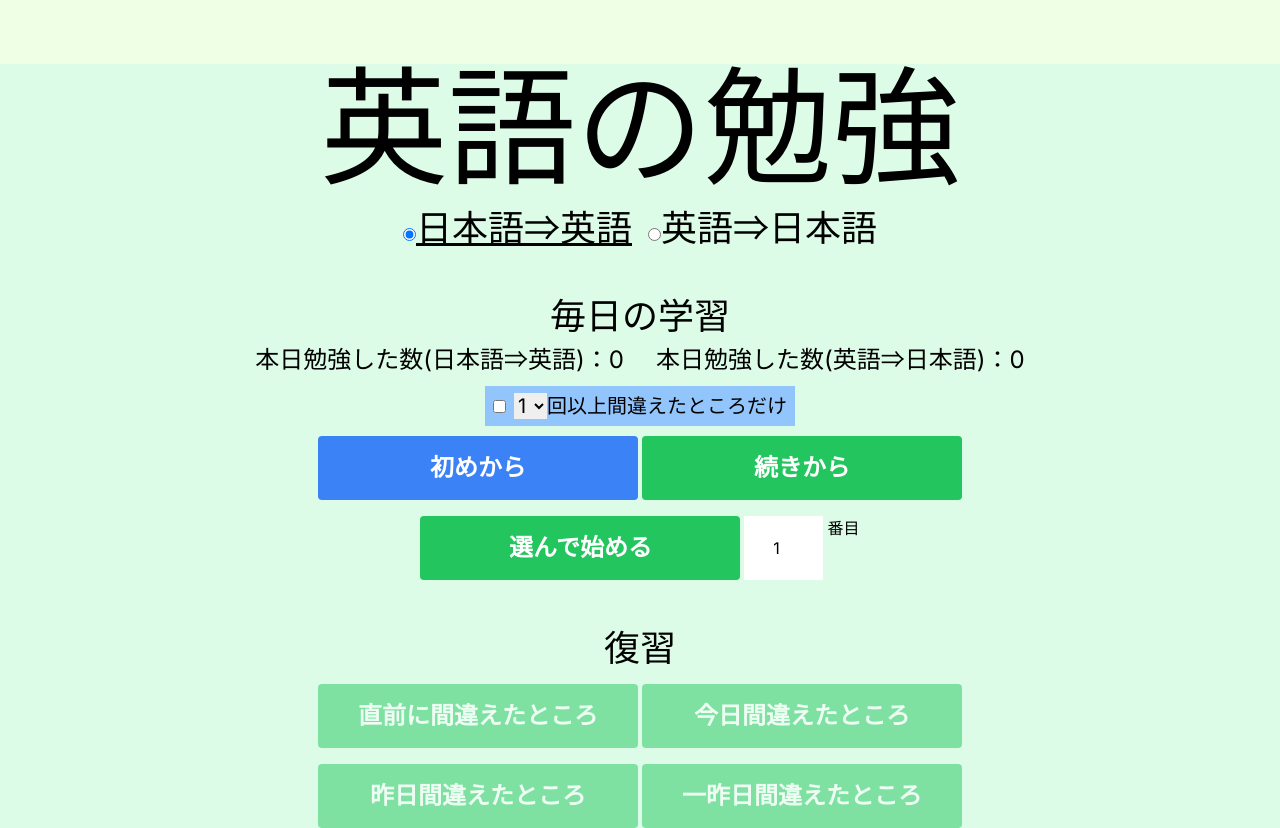
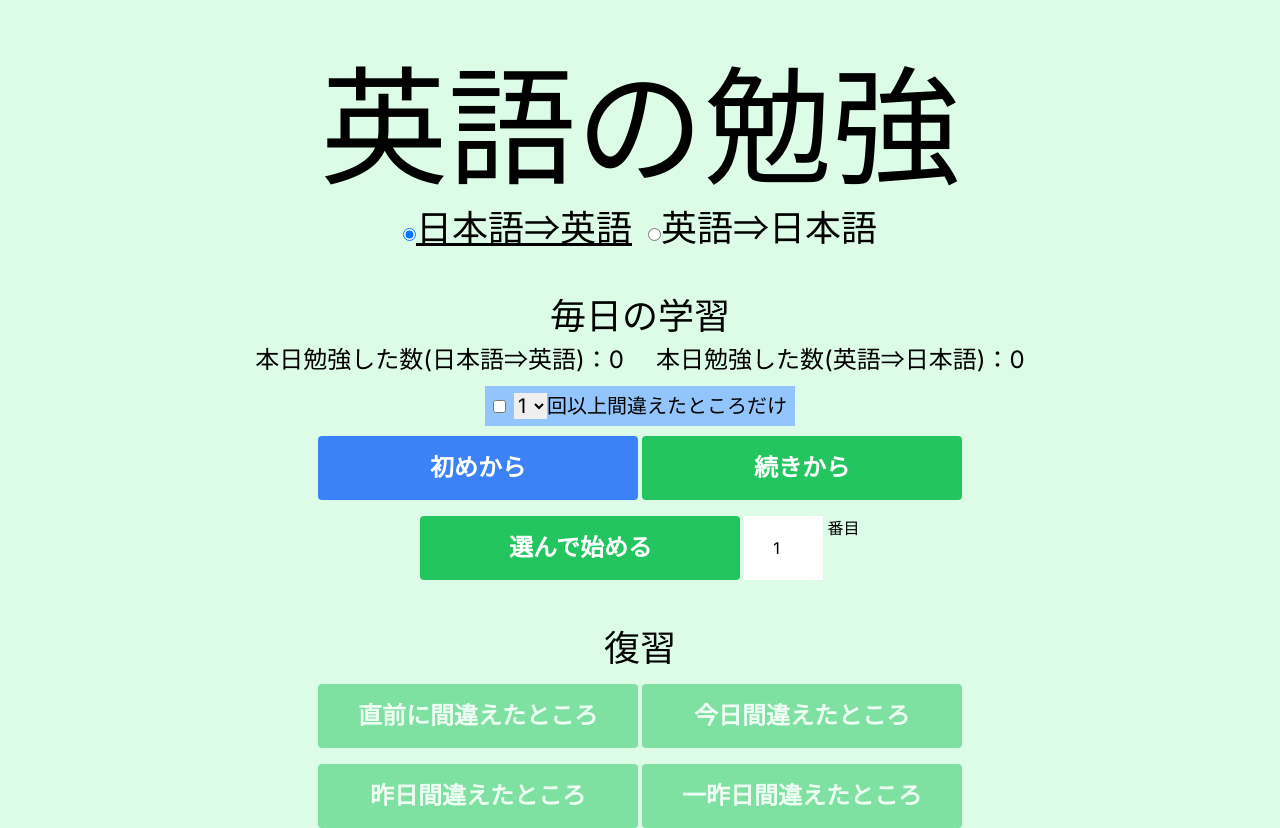
Before and after one commit to tyahha/english-words-study, a Next.js app: page / in a window 1280 px wide. Built offline with nearby package versions, Linux system fonts and the light colour scheme.

Commit message:
背景を画面いっぱいにする

```diff
--- a/app/page.tsx
+++ b/app/page.tsx
@@ -29,7 +29,7 @@ export default function Home() {
       }}
     >
       <div
-        className={`${
+        className={`min-h-screen ${
           questionType === "J2E" ? "bg-green-100" : "bg-amber-100"
         }`}
       >
--- a/components/Title.tsx
+++ b/components/Title.tsx
@@ -133,7 +133,7 @@ export const TitleView = () => {
   const [questionNumber, setQuestionNumber] = useState(1)
 
   return (
-    <main className="mt-16">
+    <main className="pt-16">
       <h1 className="text-9xl text-center">英語の勉強</h1>
       <div className="flex justify-center gap-4 text-4xl mt-4">
         <div className={`${questionType === "J2E" && "underline"}`}>
```
